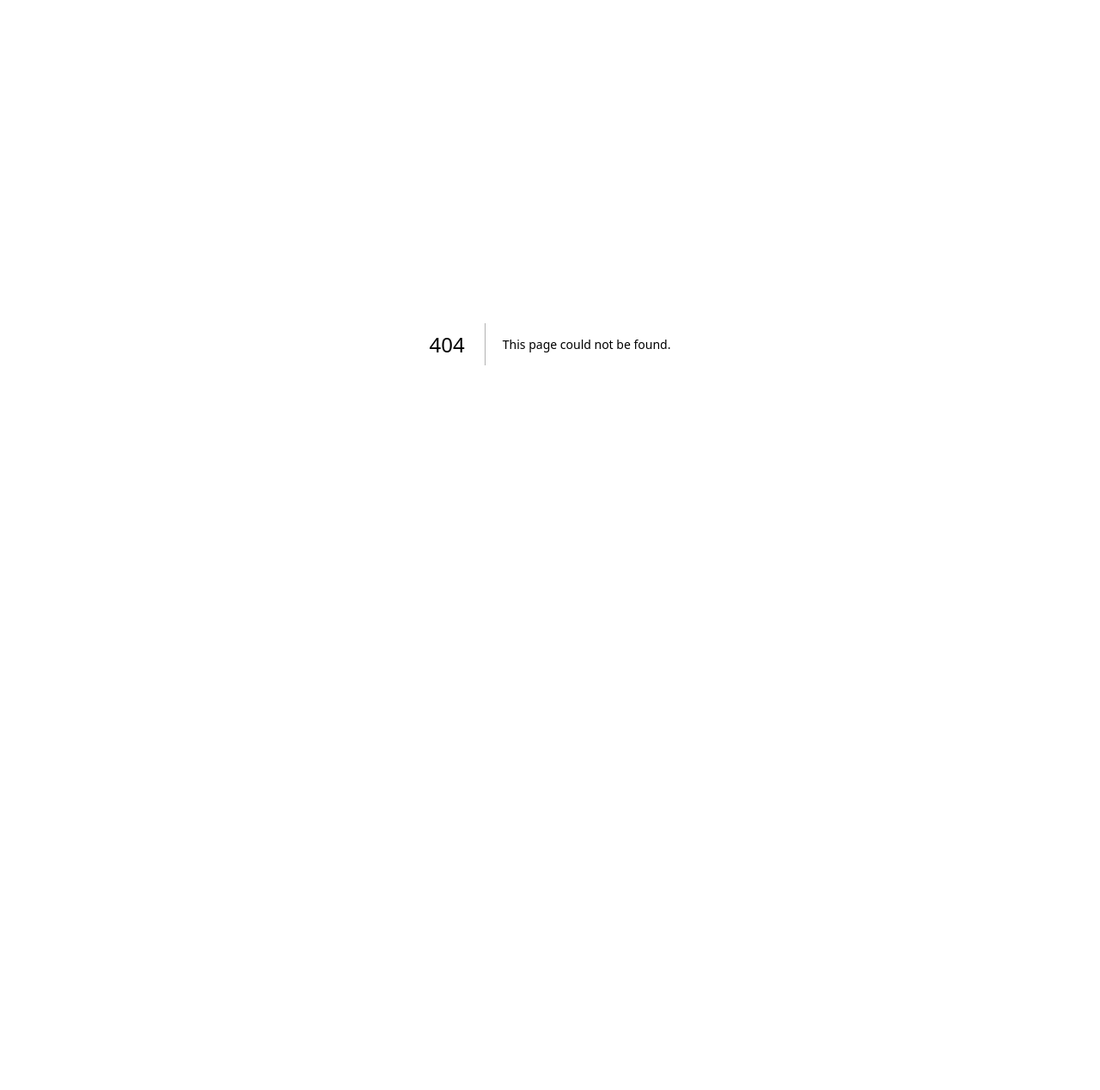
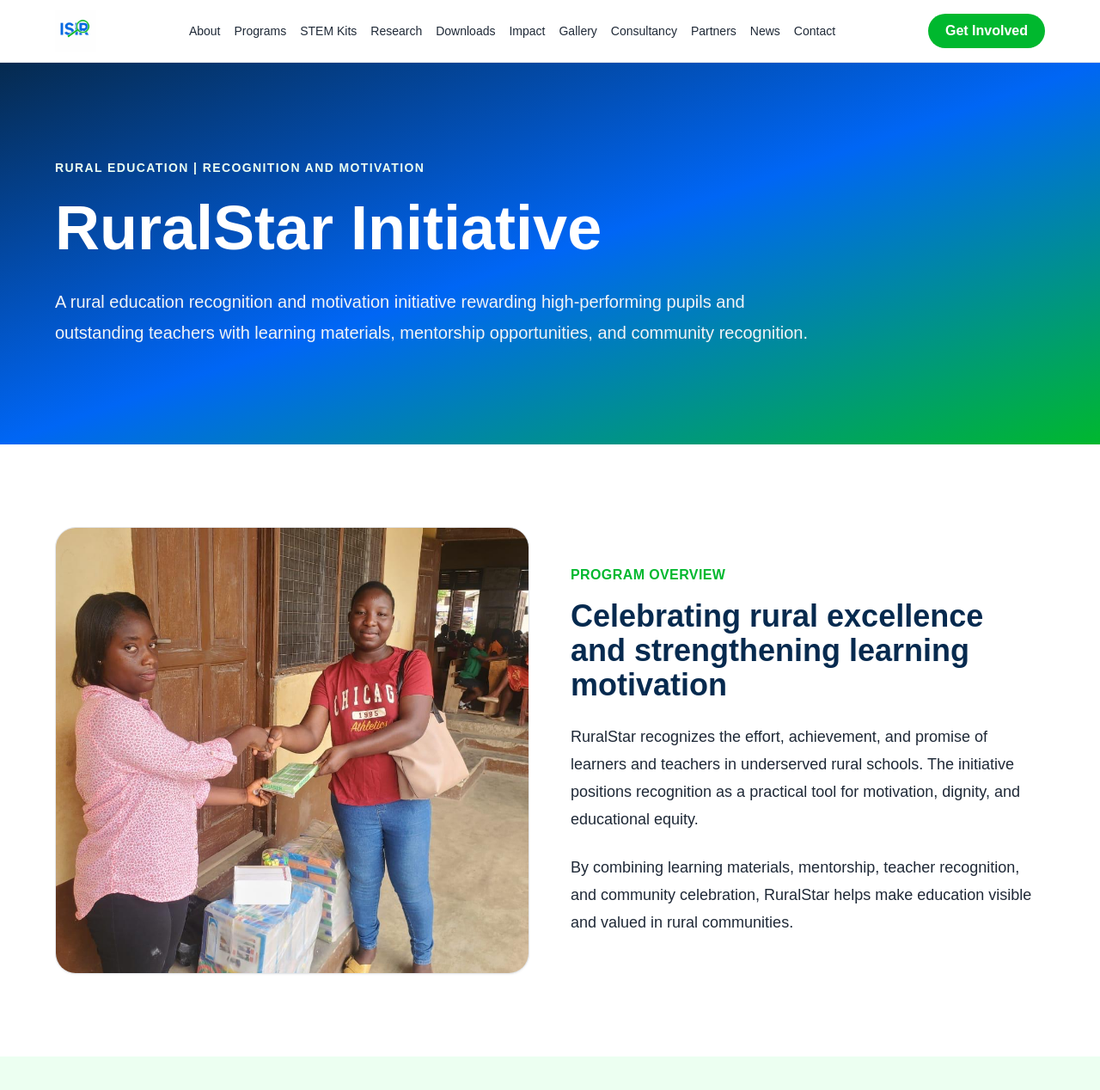
Before and after one commit to rashidasp28/isir-ghana-website, a Next.js app: page /programs/ruralstar-initiative in a window 1280 px wide. Before the commit this address had no page. Shown: the top 1268 px of the page at 86% size. Before the commit the page ends 800 px from the top, so only its background shows below. Built offline with nearby package versions, Linux system fonts and the light colour scheme.

Commit message:
Create basic RuralStar program page

```diff
--- /dev/null
+++ b/app/programs/ruralstar-initiative/page.tsx
@@ -0,0 +1,168 @@
+import type { Metadata } from 'next'
+import Image from 'next/image'
+import Link from 'next/link'
+import Navbar from '@/components/Navbar'
+import Footer from '@/components/Footer'
+
+export const metadata: Metadata = {
+  title: 'RuralStar Initiative | Rural Education Recognition in Ghana',
+  description:
+    'RuralStar Initiative is ISIR Ghana’s rural education recognition and motivation program supporting high-performing pupils and outstanding teachers in underserved communities.',
+}
+
+const impactSnapshot = [
+  {
+    value: '2',
+    label: 'Core beneficiary groups',
+    description: 'RuralStar supports both pupils and teachers as central drivers of rural educational progress.',
+  },
+  {
+    value: '3',
+    label: 'Support pathways',
+    description: 'Recognition, learning materials, and mentorship form the core support pathways of the initiative.',
+  },
+  {
+    value: 'SDG 4',
+    label: 'Education focus',
+    description: 'The initiative directly advances quality education and learner motivation in underserved settings.',
+  },
+]
+
+const sdgs = [
+  {
+    title: 'SDG 4',
+    subtitle: 'Quality Education',
+    icon: '/images/sdgs/sdg-04.svg',
+    description: 'Strengthens rural learning motivation, school participation, and educational achievement.',
+  },
+  {
+    title: 'SDG 10',
+    subtitle: 'Reduced Inequalities',
+    icon: '/images/sdgs/sdg-10.svg',
+    description: 'Supports pupils and teachers in underserved communities where educational opportunity gaps persist.',
+  },
+  {
+    title: 'SDG 17',
+    subtitle: 'Partnerships for the Goals',
+    icon: '/images/sdgs/sdg-17.svg',
+    description: 'Creates opportunities for schools, donors, communities, and education stakeholders to support rural education.',
+  },
+]
+
+export default function RuralStarProgramPage() {
+  return (
+    <main>
+      <Navbar />
+
+      <section className="bg-gradient-to-br from-darkNavy via-primaryBlue to-primaryGreen text-white py-28">
+        <div className="container-width max-w-6xl">
+          <p className="uppercase tracking-widest text-sm mb-6 text-lightGreen font-semibold">
+            Rural Education | Recognition and Motivation
+          </p>
+          <h1 className="text-5xl md:text-7xl font-bold leading-tight mb-8">
+            RuralStar Initiative
+          </h1>
+          <p className="text-xl leading-9 max-w-4xl text-gray-100">
+            A rural education recognition and motivation initiative rewarding high-performing pupils and outstanding teachers with learning materials, mentorship opportunities, and community recognition.
+          </p>
+        </div>
+      </section>
+
+      <section className="py-24 bg-white">
+        <div className="container-width grid lg:grid-cols-2 gap-12 items-center">
+          <div className="relative h-[520px] rounded-3xl overflow-hidden border border-softGray shadow-sm bg-lightBlue">
+            <Image
+              src="/images/programs/ruralstar.JPG"
+              alt="RuralStar Initiative education recognition and motivation activity"
+              fill
+              className="object-cover"
+            />
+          </div>
+          <div>
+            <p className="text-primaryGreen font-semibold uppercase tracking-wide mb-4">
+              Program Overview
+            </p>
+            <h2 className="text-4xl font-bold text-darkNavy mb-6">
+              Celebrating rural excellence and strengthening learning motivation
+            </h2>
+            <p className="text-charcoal leading-8 text-lg mb-6">
+              RuralStar recognizes the effort, achievement, and promise of learners and teachers in underserved rural schools. The initiative positions recognition as a practical tool for motivation, dignity, and educational equity.
+            </p>
+            <p className="text-charcoal leading-8 text-lg">
+              By combining learning materials, mentorship, teacher recognition, and community celebration, RuralStar helps make education visible and valued in rural communities.
+            </p>
+          </div>
+        </div>
+      </section>
+
+      <section id="impact" className="py-24 bg-lightGreen scroll-mt-24">
+        <div className="container-width">
+          <div className="text-center max-w-4xl mx-auto mb-14">
+            <p className="text-primaryGreen font-semibold uppercase tracking-wide mb-4">
+              Impact Snapshot
+            </p>
+            <h2 className="text-4xl md:text-5xl font-bold text-darkNavy leading-tight mb-6">
+              A scalable model for rural learner and teacher motivation
+            </h2>
+            <p className="text-lg text-charcoal leading-8">
+              RuralStar is designed to strengthen educational equity by celebrating achievement and supporting learning in underserved communities.
+            </p>
+          </div>
+          <div className="grid md:grid-cols-3 gap-8">
+            {impactSnapshot.map((metric) => (
+              <div key={metric.label} className="bg-white rounded-3xl p-8 border border-softGray shadow-sm">
+                <p className="text-5xl font-bold text-primaryGreen mb-4">{metric.value}</p>
+                <h3 className="text-2xl font-bold text-darkNavy mb-4">{metric.label}</h3>
+                <p className="text-charcoal leading-7">{metric.description}</p>
+              </div>
+            ))}
+          </div>
+        </div>
+      </section>
+
+      <section className="py-24 bg-white">
+        <div className="container-width">
+          <div className="text-center max-w-4xl mx-auto mb-14">
+            <p className="text-primaryGreen font-semibold uppercase tracking-wide mb-4">
+              SDG Alignment
+            </p>
+            <h2 className="text-4xl md:text-5xl font-bold text-darkNavy leading-tight mb-6">
+              Advancing rural education equity
+            </h2>
+            <p className="text-lg text-charcoal leading-8">
+              RuralStar contributes to quality education, reduced inequalities, and partnerships for rural learning support.
+            </p>
+          </div>
+          <div className="grid md:grid-cols-3 gap-8">
+            {sdgs.map((sdg) => (
+              <article key={sdg.title} className="bg-white border border-softGray rounded-3xl p-8 shadow-sm hover:shadow-lg transition">
+                <div className="bg-lightBlue rounded-2xl p-4 inline-flex mb-6">
+                  <Image src={sdg.icon} alt={sdg.subtitle} width={80} height={80} />
+                </div>
+                <p className="text-primaryGreen font-bold text-xl mb-2">{sdg.title}</p>
+                <h3 className="text-2xl font-bold text-darkNavy mb-4">{sdg.subtitle}</h3>
+                <p className="text-charcoal leading-7">{sdg.description}</p>
+              </article>
+            ))}
+          </div>
+        </div>
+      </section>
+
+      <section className="py-24 bg-darkNavy text-white">
+        <div className="container-width text-center max-w-4xl">
+          <h2 className="text-4xl md:text-5xl font-bold mb-6">
+            Support rural education excellence
+          </h2>
+          <p className="text-lg leading-8 text-gray-300 mb-10">
+            Partner with ISIR Ghana to recognize high-performing pupils, motivate teachers, and strengthen education in underserved communities.
+          </p>
+          <Link href="/partners#partner-form" className="inline-flex bg-primaryGreen text-white px-8 py-4 rounded-full font-semibold text-lg">
+            Partner With Us
+          </Link>
+        </div>
+      </section>
+
+      <Footer />
+    </main>
+  )
+}
```
